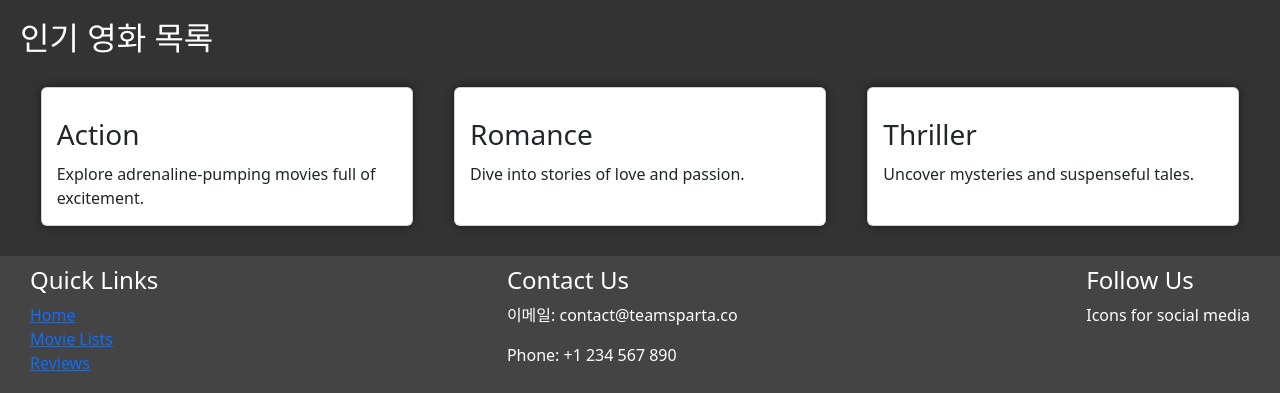
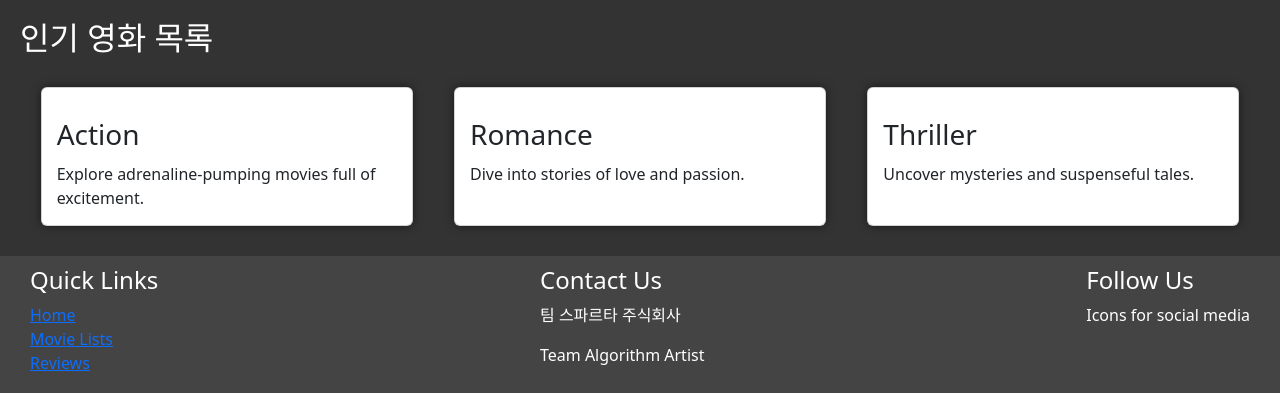
Before and after one commit to sdfasdsf/AlgorithmArtist, a Django app: template Main/templates/Home.html in a window 1280 px wide. Shown: the part 887-1280 px from the top of the page. Run offline with Django 3.2, Linux system fonts and the light colour scheme; the template is opened without the code that fills it, so the values that code supplies are empty.

Commit message:
Chore: DRF 파일명 -> Task로 변경

```diff
--- a/Main/templates/Home.html
+++ b/Main/templates/Home.html
@@ -161,8 +161,8 @@
         </div>
         <div class="contact-us">
             <h4>Contact Us</h4>
-            <p>이메일: contact@teamsparta.co</p>
-            <p>Phone: +1 234 567 890</p>
+            <p>팀 스파르타 주식회사</p>
+            <p>Team Algorithm Artist</p>
         </div>
         <div class="social-media">
             <h4>Follow Us</h4>
--- a/DRF/settings.py
+++ b/Task/settings.py
@@ -1,5 +1,5 @@
 """
-Django settings for DRF project.
+Django settings for Task project.
 
 Generated by 'django-admin startproject' using Django 4.2.8.
 
@@ -70,7 +70,7 @@ MIDDLEWARE = [
     "django.middleware.clickjacking.XFrameOptionsMiddleware",
 ]
 
-ROOT_URLCONF = "DRF.urls"
+ROOT_URLCONF = "Task.urls"
 
 TEMPLATES = [
     {
@@ -88,7 +88,7 @@ TEMPLATES = [
     },
 ]
 
-WSGI_APPLICATION = "DRF.wsgi.application"
+WSGI_APPLICATION = "Task.wsgi.application"
 
 
 # Database
```
Also changed, not shown: accounts/templates/accounts/password.html (deleted, +0 -11 lines), Task/__init__.py (added), Task/asgi.py (renamed from DRF/asgi.py), Task/urls.py (renamed from DRF/urls.py), Task/wsgi.py (renamed from DRF/wsgi.py).
